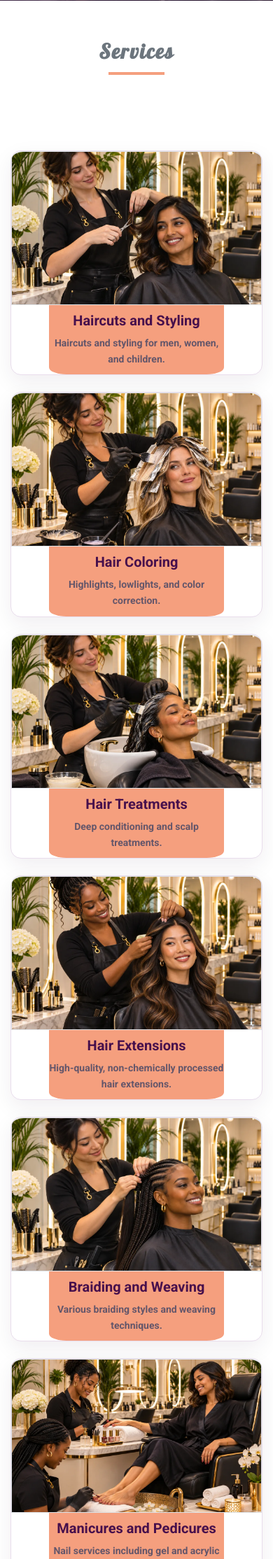
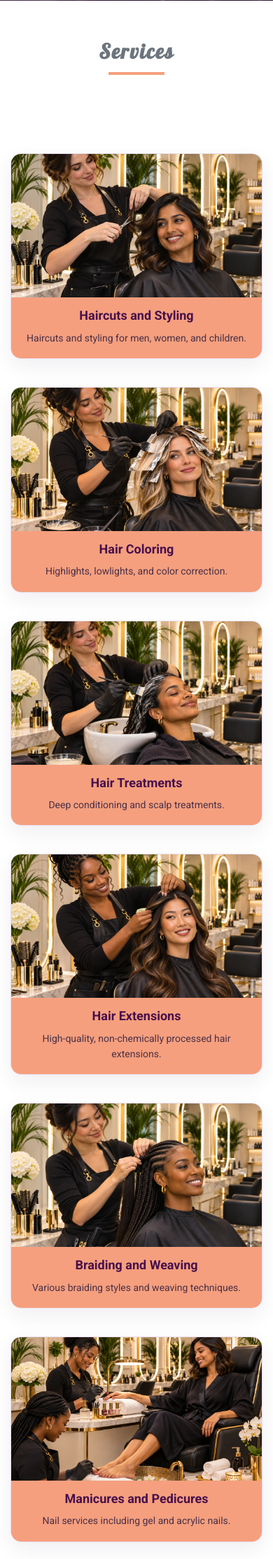
Before and after one commit to Riska997/E-Commerce_HairSalon, a PHP site: page / in a window 390 px wide. Shown: the part 703-2931 px from the top of the page at 70% size. Run offline with PHP 8.4, Linux system fonts and the light colour scheme; a stand-in replaces the project's code that opens the database connection.

Commit message:
Fix responsive salon service card descriptions

```diff
--- a/public/css/main.css
+++ b/public/css/main.css
@@ -1191,3 +1191,84 @@ section {
 .reg-page .salon-password-wrap input::-ms-reveal {
   display: none;
 }
+
+/* ==========================================
+   EVE & STEVE SALON
+   FEATURED SERVICE CARDS - RESPONSIVE FIX
+   ========================================== */
+
+/* Keep the image and description in one card */
+.services .service-cont {
+  width: 100%;
+  overflow: hidden;
+  border-radius: 15px;
+}
+
+/* Make images fill the entire card */
+.services .service-cont > img {
+  display: block;
+  width: 100%;
+  height: 220px;
+  object-fit: cover;
+  border: none;
+  border-radius: 0;
+}
+
+/* Make the description match the image width */
+.services .service-cont > .service-desc {
+  width: 100%;
+  min-width: 0;
+  box-sizing: border-box;
+  margin: 0;
+  padding: 16px 18px 20px;
+  background-color: #f59f7e;
+  border-radius: 0;
+  text-align: center;
+  flex: 1;
+}
+
+/* Service title */
+.services .service-cont > .service-desc h2 {
+  margin: 0 0 8px;
+  color: #47104c;
+  font-size: 20px;
+  font-weight: 700;
+  line-height: 1.35;
+}
+
+/* Service description */
+.services .service-cont > .service-desc p {
+  margin: 0;
+  color: #4b3047;
+  font-size: 14px;
+  font-weight: 500;
+  line-height: 1.6;
+}
+
+/* Mobile responsiveness */
+@media (max-width: 575px) {
+  .services .service-cont {
+    height: auto;
+    margin: 16px 0 24px;
+  }
+
+  .services .service-cont > img {
+    width: 100%;
+    height: 205px;
+    object-fit: cover;
+  }
+
+  .services .service-cont > .service-desc {
+    width: 100%;
+    margin: 0;
+    padding: 14px 16px 18px;
+  }
+
+  .services .service-cont > .service-desc h2 {
+    font-size: 18px;
+  }
+
+  .services .service-cont > .service-desc p {
+    font-size: 14px;
+  }
+}
```
Lines whose indentation alone changed are shown as unchanged.
